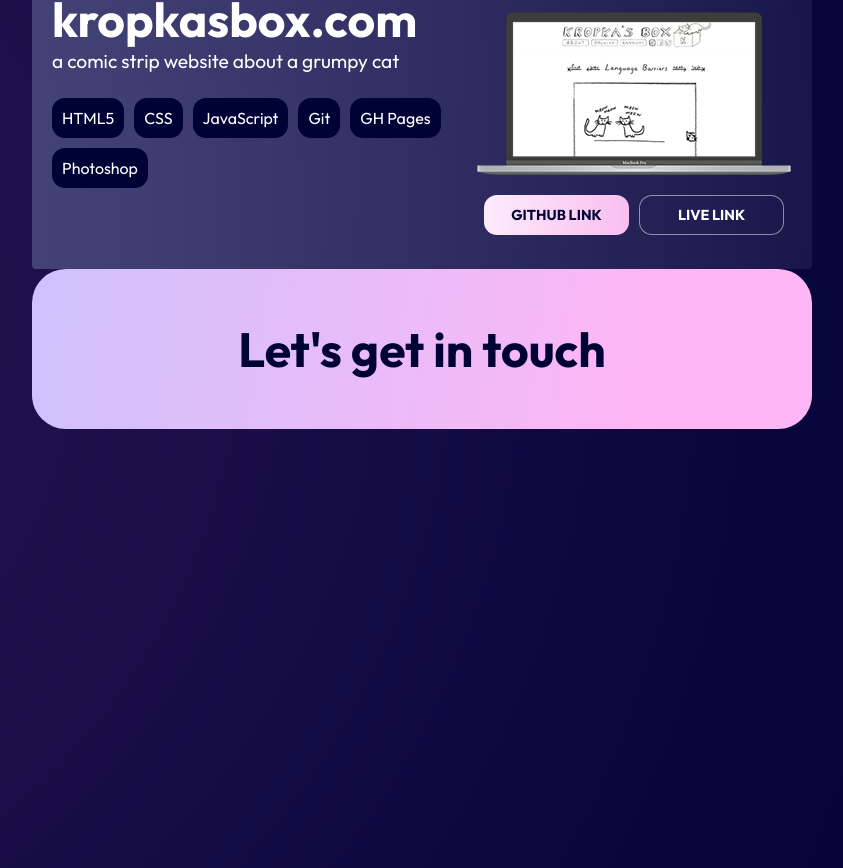
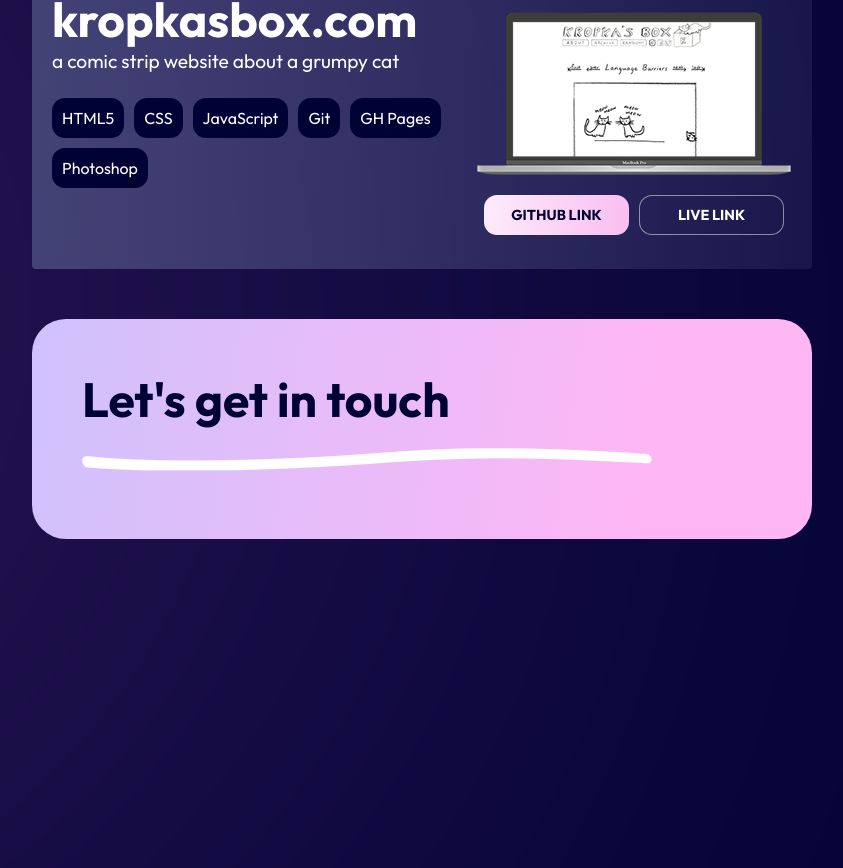
Before and after one commit to jaceksupernak/portfolio, a React (Create React App) app: page / in a window 1280 px wide. Shown: the part 2395-3263 px from the top of the page, without its empty margins (218-1061 px from the left). Built offline with nearby package versions, Linux system fonts and the light colour scheme.

Commit message:
refactored styled components names for readability

```diff
--- a/src/components/contact/Contact.tsx
+++ b/src/components/contact/Contact.tsx
@@ -1,5 +1,6 @@
 import React from 'react';
 import styled from 'styled-components';
+import wavyLine from '../../assets/wavy_line.png';
 
 const ContactContainerStyled = styled.section`
     display: flex;
@@ -7,19 +8,29 @@ const ContactContainerStyled = styled.section`
     align-items: center;
     justify-content: center;
     border-radius: 34px;
+    margin-top: 50px;
     padding: 50px;
     background: ${({ theme }) => `linear-gradient(98.09deg, ${theme.primaryDarkBrighter} -31.03%, ${theme.secondaryLightBrighter} 79.54%)`};
 `;
 
 const ContactTextStyled = styled.span`
+    position: relative;
     font-weight: bold;
     font-size: 3rem;
     color: ${({ theme }) => theme.primaryDark};
 `;
 
+const WavyLineStyled = styled.img`
+
+`;
+
 const Contact:React.FC = () => (
   <ContactContainerStyled>
-    <ContactTextStyled>Let&apos;s get in touch</ContactTextStyled>
+    <ContactTextStyled>
+      Let&apos;s get in touch
+      <WavyLineStyled src={wavyLine} alt="underline" />
+    </ContactTextStyled>
+
   </ContactContainerStyled>
 );
 
--- a/src/components/projects/Projects.styled.tsx
+++ b/src/components/projects/Projects.styled.tsx
@@ -31,7 +31,7 @@ export const ProjectStyled = styled.article`
     }
 `;
 
-export const ProjectIconStyled = styled.img`
+export const CornerLogoStyled = styled.img`
     position: absolute;
     top: -24px;
     right: 50%;
@@ -56,7 +56,7 @@ export const PresentationStyled = styled.div`
     gap: 20px;
 `;
 
-export const ImgStyled = styled.img`
+export const LaptopImageStyled = styled.img`
     height: 139px;
     width: 270px;
 
--- a/src/components/projects/Projects.tsx
+++ b/src/components/projects/Projects.tsx
@@ -5,10 +5,10 @@ import Button from '../button/Button';
 import {
   ProjectsContainerStyled,
   ProjectStyled,
-  ProjectIconStyled,
+  CornerLogoStyled,
   AboutStyled,
   PresentationStyled,
-  ImgStyled,
+  LaptopImageStyled,
   ButtonsContainerStyled,
   TechnologiesContainerStyled,
   TechnologyStyled,
@@ -22,7 +22,7 @@ const Projects:React.FC = () => (
         id, name, description, liveLink, gitHubLink, technologies, laptopImage, cornerLogo,
       }) => (
         <ProjectStyled key={id}>
-          {cornerLogo ? (<ProjectIconStyled src={cornerLogo} alt="made in team" width="48px" height="48px" />) : null }
+          {cornerLogo ? (<CornerLogoStyled src={cornerLogo} alt="made in team" width="48px" height="48px" />) : null }
           <AboutStyled>
             <Heading3Styled>{name}</Heading3Styled>
             <SpanStyled fontSize="1.2rem">{description}</SpanStyled>
@@ -33,7 +33,7 @@ const Projects:React.FC = () => (
             </TechnologiesContainerStyled>
           </AboutStyled>
           <PresentationStyled>
-            <ImgStyled src={laptopImage} alt={name} width="316" height="163" />
+            <LaptopImageStyled src={laptopImage} alt={name} width="316" height="163" />
             <ButtonsContainerStyled>
               <Button
                 type="primary"
```
